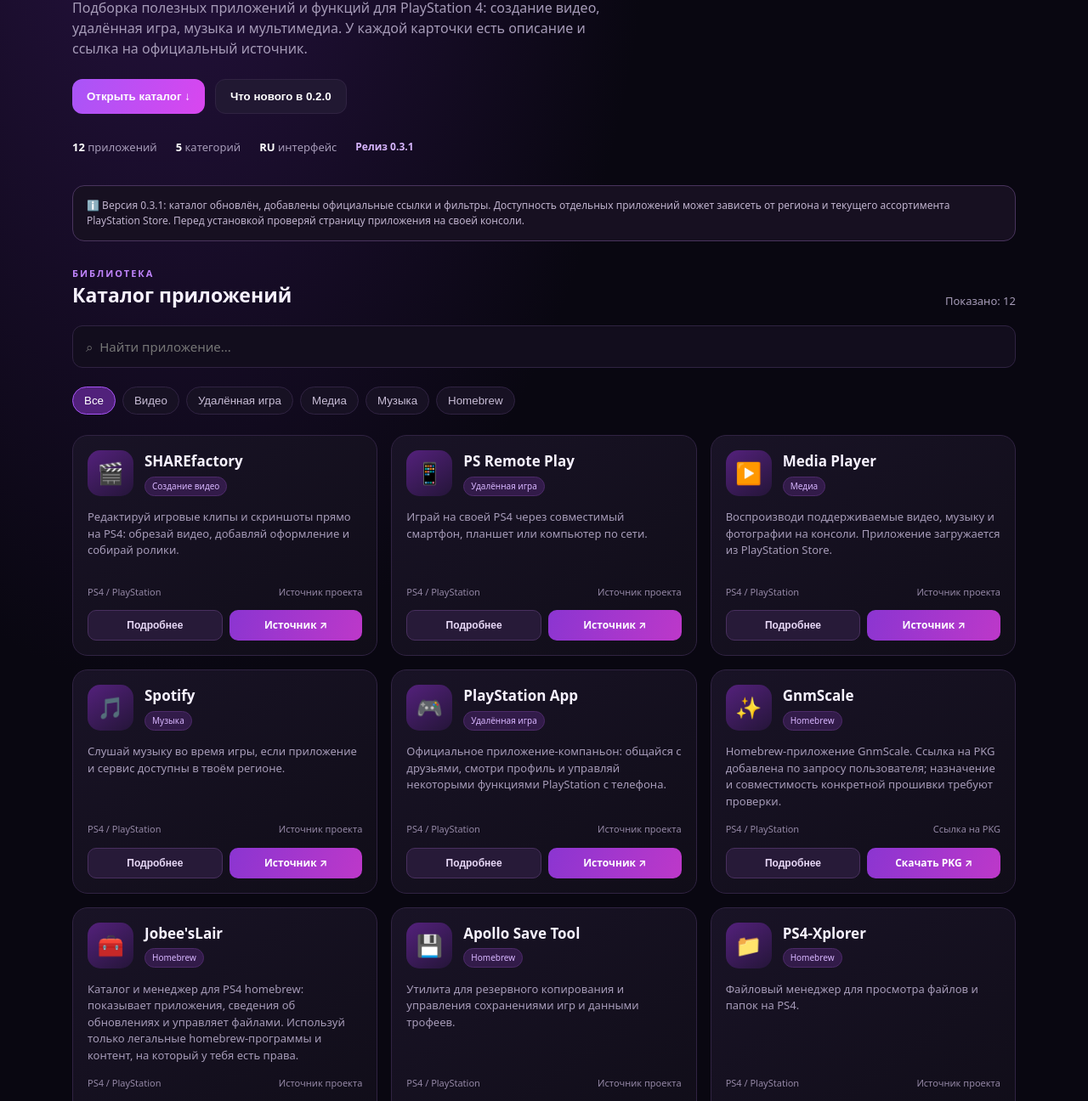
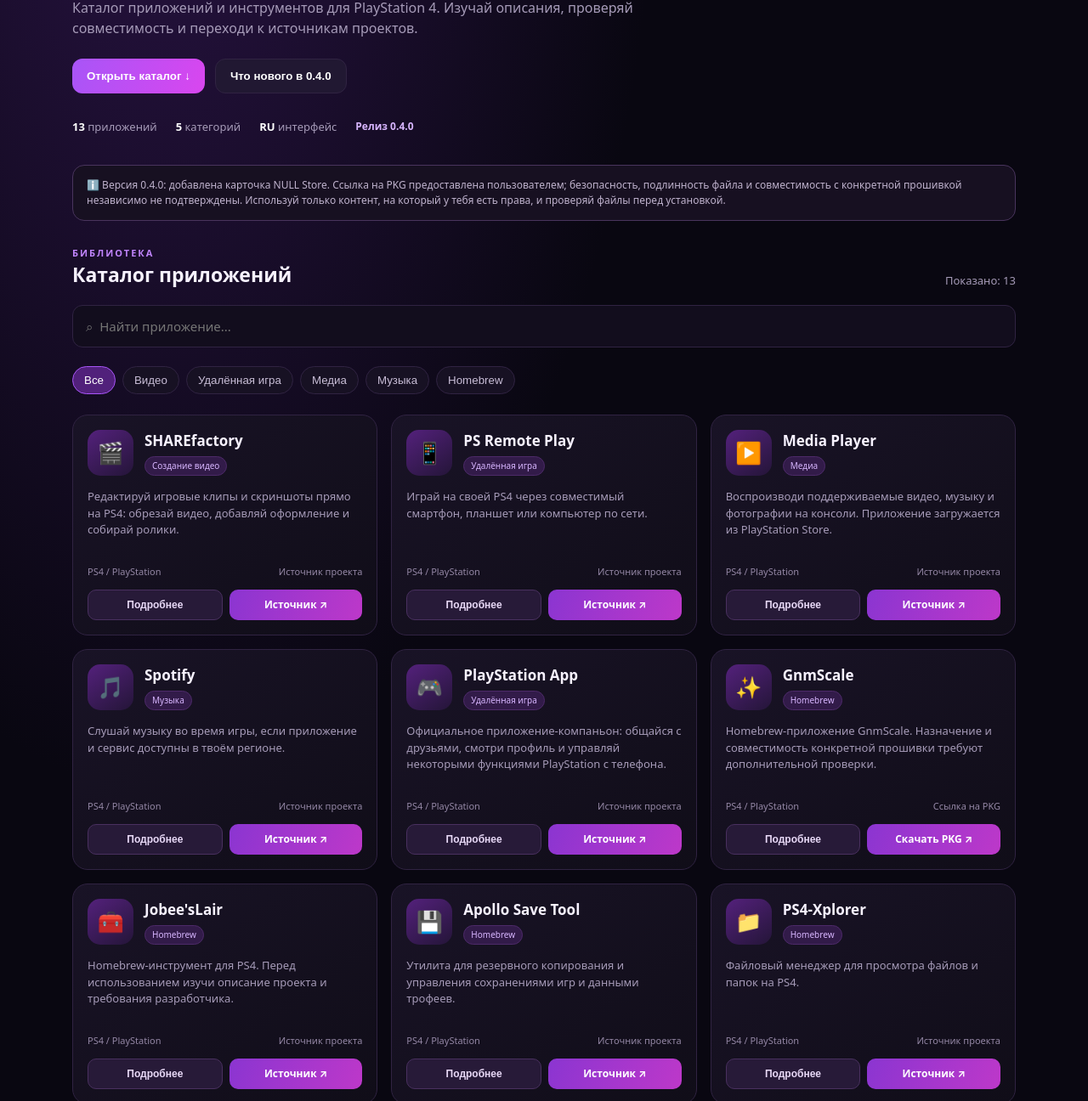
Before and after one commit to backlicks/ps4-ultimate-store, a plain HTML site: page index.html in a window 1280 px wide. Shown: the part 294-1590 px from the top of the page at 85% size. Drawn offline with Linux system fonts and the light colour scheme.

Commit message:
Update index.html

```diff
--- a/index.html
+++ b/index.html
@@ -4,7 +4,7 @@
 <meta charset="utf-8">
 <meta name="viewport" content="width=device-width, initial-scale=1">
 <meta name="theme-color" content="#090711">
-<title>PS4 ULTIMATE STORE — 0.3.1</title>
+<title>PS4 ULTIMATE STORE — 0.4.0</title>
 <style>
 :root{--bg:#090711;--panel:#141020;--panel2:#1c1530;--purple:#a855f7;--pink:#d946ef;--muted:#a69bb8;--line:#302342}
 *{box-sizing:border-box}html{scroll-behavior:smooth}body{margin:0;background:radial-gradient(ellipse at 15% 0%,#291344 0,transparent 38%),var(--bg);color:#f7f2ff;font:15px/1.5 system-ui,-apple-system,Segoe UI,Roboto,Arial}
@@ -12,7 +12,7 @@ header{position:sticky;top:0;z-index:5;background:#0b0813ef;backdrop-filter:blur
 .wrap{max-width:1150px;margin:auto;padding:0 20px}.nav{min-height:70px;display:flex;align-items:center;justify-content:space-between;gap:15px}
 .brand{font-weight:900;letter-spacing:.6px;font-size:19px}.brand span{color:var(--purple)}.pill{border:1px solid #563078;color:#d9b7ff;padding:5px 10px;border-radius:30px;font-size:11px;letter-spacing:1px}
 .hero{padding:55px 0 34px}.eyebrow{color:#c084fc;text-transform:uppercase;letter-spacing:2px;font-size:11px;font-weight:800}
-h1{font-size:clamp(34px,6vw,58px);line-height:1.04;margin:12px 0}.hero p{max-width:650px;color:var(--muted);font-size:16px}
+h1{font-size:clamp(34px,6vw,58px);line-height:1.04;margin:12px 0}.hero p{max-width:700px;color:var(--muted);font-size:16px}
 .hero-actions{display:flex;gap:12px;flex-wrap:wrap;margin-top:24px}.btn{border:0;border-radius:12px;padding:12px 17px;font-weight:800;cursor:pointer;background:linear-gradient(110deg,var(--purple),var(--pink));color:white}.btn.secondary{background:#211832;border:1px solid var(--line)}
 .stats{display:flex;gap:22px;flex-wrap:wrap;margin-top:30px;color:var(--muted);font-size:13px}.stats b{color:white}
 .toolbar{display:flex;gap:12px;flex-wrap:wrap;margin:18px 0 22px}.search{flex:1;min-width:210px;background:#120d1d;border:1px solid var(--line);border-radius:12px;padding:13px 15px;color:white;font:inherit;outline:none}.search:focus{border-color:var(--purple)}
@@ -35,18 +35,18 @@ a.inline{color:#d8b6ff}
 </style>
 </head>
 <body>
-<header><div class="wrap nav"><div class="brand">PS4 <span>ULTIMATE STORE</span></div><div class="pill">VERSION 0.3.1 · PUBLIC CATALOG</div></div></header>
+<header><div class="wrap nav"><div class="brand">PS4 <span>ULTIMATE STORE</span></div><div class="pill">VERSION 0.4.0 · PUBLIC CATALOG</div></div></header>
 <main class="wrap">
 <section class="hero">
 <div class="eyebrow">Твоя PlayStation. Твои возможности.</div>
 <h1>Больше возможностей<br><span style="color:#c084fc">для PS4.</span></h1>
-<p>Подборка полезных приложений и функций для PlayStation 4: создание видео, удалённая игра, музыка и мультимедиа. У каждой карточки есть описание и ссылка на официальный источник.</p>
-<div class="hero-actions"><button class="btn" onclick="document.getElementById('catalog').scrollIntoView({behavior:'smooth'})">Открыть каталог ↓</button><button class="btn secondary" onclick="showInfo()">Что нового в 0.2.0</button></div>
-<div class="stats"><span><b id="count">5</b> приложений</span><span><b>5</b> категорий</span><span><b>RU</b> интерфейс</span><span class="version">Релиз 0.3.1</span></div>
+<p>Каталог приложений и инструментов для PlayStation 4. Изучай описания, проверяй совместимость и переходи к источникам проектов.</p>
+<div class="hero-actions"><button class="btn" onclick="document.getElementById('catalog').scrollIntoView({behavior:'smooth'})">Открыть каталог ↓</button><button class="btn secondary" onclick="showInfo()">Что нового в 0.4.0</button></div>
+<div class="stats"><span><b id="count">13</b> приложений</span><span><b>5</b> категорий</span><span><b>RU</b> интерфейс</span><span class="version">Релиз 0.4.0</span></div>
 </section>
-<div class="notice">ℹ️ Версия 0.3.1: каталог обновлён, добавлены официальные ссылки и фильтры. Доступность отдельных приложений может зависеть от региона и текущего ассортимента PlayStation Store. Перед установкой проверяй страницу приложения на своей консоли.</div>
+<div class="notice">ℹ️ Версия 0.4.0: добавлена карточка NULL Store. Ссылка на PKG предоставлена пользователем; безопасность, подлинность файла и совместимость с конкретной прошивкой независимо не подтверждены. Используй только контент, на который у тебя есть права, и проверяй файлы перед установкой.</div>
 <section id="catalog">
-<div class="section-head"><div><div class="eyebrow">Библиотека</div><h2>Каталог приложений</h2></div><div class="muted" id="shown">Показано: 5</div></div>
+<div class="section-head"><div><div class="eyebrow">Библиотека</div><h2>Каталог приложений</h2></div><div class="muted" id="shown">Показано: 13</div></div>
 <div class="toolbar"><input id="search" class="search" placeholder="⌕  Найти приложение..." autocomplete="off"></div>
 <div class="filters" id="filters">
 <button class="filter active" data-filter="Все">Все</button><button class="filter" data-filter="Создание видео">Видео</button><button class="filter" data-filter="Удалённая игра">Удалённая игра</button><button class="filter" data-filter="Медиа">Медиа</button><button class="filter" data-filter="Музыка">Музыка</button><button class="filter" data-filter="Homebrew">Homebrew</button>
@@ -54,7 +54,7 @@ a.inline{color:#d8b6ff}
 <div class="grid" id="grid"></div>
 </section>
 </main>
-<footer><div class="wrap">PS4 ULTIMATE STORE · Независимый каталог сообщества. Не связан с Sony Interactive Entertainment. Ссылки ведут на страницы проектов и официальные ресурсы.</div></footer>
+<footer><div class="wrap">PS4 ULTIMATE STORE · Независимый каталог сообщества. Не связан с Sony Interactive Entertainment. Ссылки ведут на страницы проектов или внешние источники.</div></footer>
 <div class="modal" id="modal" onclick="if(event.target===this)closeModal()"><div class="modal-box"><button class="close" onclick="closeModal()">Закрыть ✕</button><div id="modal-content"></div></div></div>
 <script>
 const apps=[
@@ -63,20 +63,21 @@ const apps=[
 {name:"Media Player",icon:"▶️",category:"Медиа",desc:"Воспроизводи поддерживаемые видео, музыку и фотографии на консоли. Приложение загружается из PlayStation Store.",version:"Обновляется через PS Store",compat:"PlayStation 4; доступность проверь в PS Store",source:"Официальная справка PlayStation",url:"https://www.playstation.com/en-us/support/hardware/ps4/"},
 {name:"Spotify",icon:"🎵",category:"Музыка",desc:"Слушай музыку во время игры, если приложение и сервис доступны в твоём регионе.",version:"Обновляется через PS Store",compat:"PlayStation 4; требуется аккаунт Spotify",source:"Официальная справка PlayStation",url:"https://www.playstation.com/en-us/support/hardware/ps4/"},
 {name:"PlayStation App",icon:"🎮",category:"Удалённая игра",desc:"Официальное приложение-компаньон: общайся с друзьями, смотри профиль и управляй некоторыми функциями PlayStation с телефона.",version:"Актуальная версия в магазине приложений",compat:"Android / iOS; часть функций связана с PS4",source:"Официальная страница PlayStation App",url:"https://www.playstation.com/en-us/playstation-app/"},
-{name:"GnmScale",icon:"✨",category:"Homebrew",desc:"Homebrew-приложение GnmScale. Ссылка на PKG добавлена по запросу пользователя; назначение и совместимость конкретной прошивки требуют проверки.",version:"Не подтверждена; имя файла: IV0000-GNMS00001_00-GNMSCALE00000000-nofg.pkg",compat:"Требования к системной среде и совместимость конкретной прошивки не подтверждены",source:"MediaFire — ссылка предоставлена пользователем; файл 31,25 МБ, загрузка от 30.10.2026",url:"https://www.mediafire.com/file/lnrwap92lqeli6y/IV0000-GNMS00001_00-GNMSCALE00000000-nofg.pkg/file",download:true},
-{name:"Jobee'sLair",icon:"🧰",category:"Homebrew",desc:"Каталог и менеджер для PS4 homebrew: показывает приложения, сведения об обновлениях и управляет файлами. Используй только легальные homebrew-программы и контент, на который у тебя есть права.",version:"1.1.4 (по имени загруженного PKG)",compat:"Для homebrew-среды PS4; точную совместимость прошивки проверь у разработчика",source:"Официальный GitHub разработчика",url:"https://github.com/JVK3R/JobeesLair-PS4/releases",localFile:true},
+{name:"GnmScale",icon:"✨",category:"Homebrew",desc:"Homebrew-приложение GnmScale. Назначение и совместимость конкретной прошивки требуют дополнительной проверки.",version:"Не подтверждена; файл IV0000-GNMS00001_00-GNMSCALE00000000-nofg.pkg",compat:"Требования и совместимость не подтверждены",source:"MediaFire — ссылка предоставлена пользователем",url:"https://www.mediafire.com/file/lnrwap92lqeli6y/IV0000-GNMS00001_00-GNMSCALE00000000-nofg.pkg/file",download:true},
+{name:"Jobee'sLair",icon:"🧰",category:"Homebrew",desc:"Homebrew-инструмент для PS4. Перед использованием изучи описание проекта и требования разработчика.",version:"1.1.4 (по имени ранее указанного PKG)",compat:"Совместимость зависит от системной среды",source:"GitHub проекта",url:"https://github.com/JVK3R/JobeesLair-PS4/releases"},
 {name:"Apollo Save Tool",icon:"💾",category:"Homebrew",desc:"Утилита для резервного копирования и управления сохранениями игр и данными трофеев.",version:"Актуальную версию смотри в релизах",compat:"PS4 homebrew; совместимость зависит от системной среды",source:"GitHub проекта",url:"https://github.com/bucanero/apollo-ps4/releases"},
 {name:"PS4-Xplorer",icon:"📁",category:"Homebrew",desc:"Файловый менеджер для просмотра файлов и папок на PS4.",version:"Актуальную версию смотри в релизах",compat:"PS4 homebrew; совместимость зависит от системной среды",source:"GitHub проекта",url:"https://github.com/Lapy055/PS4-Xplorer/releases"},
-{name:"Itemzflow",icon:"🗂️",category:"Homebrew",desc:"Менеджер библиотеки приложений и игр для PS4. Используй только с собственными легальными данными.",version:"Актуальную версию смотри в релизах",compat:"PS4 homebrew; совместимость зависит от системной среды",source:"GitHub проекта",url:"https://github.com/LightningMods/Itemzflow"},
+{name:"Itemzflow",icon:"🗂️",category:"Homebrew",desc:"Менеджер библиотеки приложений и игр для PS4. Используй только со своими легальными данными.",version:"Актуальную версию смотри в релизах",compat:"PS4 homebrew; совместимость зависит от системной среды",source:"GitHub проекта",url:"https://github.com/LightningMods/Itemzflow"},
 {name:"PS MTP Explorer",icon:"🔌",category:"Homebrew",desc:"Инструмент для обмена файлами между PS4 и совместимыми устройствами через MTP.",version:"Актуальную версию смотри в релизах",compat:"PS4 homebrew; совместимость зависит от системной среды",source:"GitHub проекта",url:"https://github.com/nueex/ps-mtp-explorer"},
-{name:"Homebrew Store",icon:"🏪",category:"Homebrew",desc:"Каталог сообщества с homebrew-приложениями и небольшими проектами для PS4. Проверяй автора, лицензию и источник каждого приложения.",version:"Актуальную версию смотри у разработчика",compat:"PS4 homebrew; совместимость зависит от системной среды",source:"Страница проекта в ConsoleMods Wiki",url:"https://consolemods.org/wiki/PS4:Recommended_Setup"}
+{name:"Homebrew Store",icon:"🏪",category:"Homebrew",desc:"Каталог сообщества с homebrew-приложениями. Проверяй автора, лицензию и источник каждого приложения.",version:"Актуальную версию смотри у разработчика",compat:"PS4 homebrew; совместимость зависит от системной среды",source:"ConsoleMods Wiki",url:"https://consolemods.org/wiki/PS4:Recommended_Setup"},
+{name:"NULL Store",icon:"⬇️",category:"Homebrew",desc:"Стороннее приложение-каталог с функциями очереди загрузок. Пользуйся только для получения контента, на который у тебя есть права.",version:"1.0.0 (по адресу релиза)",compat:"Совместимость с конкретной прошивкой и требования к системной среде не подтверждены",source:"GitHub Releases — ссылка предоставлена пользователем",url:"https://github.com/lastrowcritic/null-store-ps4/releases/download/v1.0.0/NULL_store-PS4-1.0.pkg",download:true}
 ];
 let active="Все";
 const grid=document.getElementById("grid"),search=document.getElementById("search");
 function render(){
  const q=search.value.toLowerCase().trim();
  const list=apps.filter(a=>(active==="Все"||a.category===active)&&(a.name+" "+a.desc+" "+a.category).toLowerCase().includes(q));
- grid.innerHTML=list.map(a=>`<article class="card"><div class="card-top"><div class="app-icon">${a.icon}</div><div><h3>${a.name}</h3><span class="tag">${a.category}</span></div></div><p class="desc">${a.desc}</p><div class="meta"><span>PS4 / PlayStation</span><span>${a.download?"Ссылка на PKG":"Источник проекта"}</span></div><div class="card-actions"><button class="details" onclick="details('${a.name}')">Подробнее</button>${a.url?`<a class="source" href="${a.url}" target="_blank" rel="noopener noreferrer">${a.download?"Скачать PKG ↗":"Источник ↗"}</a>`:`<span class="source" style="display:grid;place-items:center;opacity:.7">Файл в проекте</span>`}</div></article>`).join("");
+ grid.innerHTML=list.map(a=>`<article class="card"><div class="card-top"><div class="app-icon">${a.icon}</div><div><h3>${a.name}</h3><span class="tag">${a.category}</span></div></div><p class="desc">${a.desc}</p><div class="meta"><span>PS4 / PlayStation</span><span>${a.download?"Ссылка на PKG":"Источник проекта"}</span></div><div class="card-actions"><button class="details" onclick="details('${a.name}')">Подробнее</button><a class="source" href="${a.url}" target="_blank" rel="noopener noreferrer">${a.download?"Скачать PKG ↗":"Источник ↗"}</a></div></article>`).join("");
  document.getElementById("shown").textContent="Показано: "+list.length;
  document.getElementById("count").textContent=apps.length;
 }
@@ -86,9 +87,9 @@ function openModal(html){document.getElementById("modal-content").innerHTML=html
 function closeModal(){document.getElementById("modal").classList.remove("open")}
 function details(name){
  const a=apps.find(x=>x.name===name);
- openModal(`<h2>${a.icon} ${a.name}</h2><span class="tag">${a.category}</span><p>${a.desc}</p><p><b>Версия:</b> ${a.version}<br><b>Совместимость:</b> ${a.compat}<br><b>Источник:</b> ${a.source}</p>${a.url?`<p><a class="inline" href="${a.url}" target="_blank" rel="noopener noreferrer">${a.download?"Открыть страницу загрузки ↗":"Открыть источник ↗"}</a></p>`:`<p class="muted">В карточке указан загруженный тобой PKG. Сам файл не вшит в HTML-каталог и не размещён на сайте.</p>`}<p class="muted">${a.download?"Внимание: ссылка ведёт на сторонний файл MediaFire, предоставленный пользователем. Его безопасность, подлинность и содержимое не проверены — учитывай это перед загрузкой.":"Каталог не раздаёт установочные файлы сторонних проектов. Проверяй авторство и совместимость перед использованием."}</p>`);
+ openModal(`<h2>${a.icon} ${a.name}</h2><span class="tag">${a.category}</span><p>${a.desc}</p><p><b>Версия:</b> ${a.version}<br><b>Совместимость:</b> ${a.compat}<br><b>Источник:</b> ${a.source}</p><p><a class="inline" href="${a.url}" target="_blank" rel="noopener noreferrer">${a.download?"Открыть ссылку на PKG ↗":"Открыть источник ↗"}</a></p><p class="muted">${a.download?"Внимание: это сторонний установочный файл по ссылке пользователя. Его безопасность, подлинность и содержимое независимо не проверены. Перед загрузкой оцени источник и используй только контент, на который у тебя есть права.":"Проверяй авторство, требования и совместимость перед использованием."}</p>`);
 }
-function showInfo(){openModal(`<h2>Что нового в 0.2.0</h2><ul><li>Каталог расширен до 12 карточек.</li><li>Добавлен раздел Homebrew и две карточки по загруженным тобой PKG.</li><li>Добавлены прямые ссылки на официальные страницы.</li><li>Добавлен поиск по названию и описанию.</li><li>Фильтры разделены по назначению, включая Homebrew.</li><li>Карточки показывают совместимость и способ получения.</li><li>Обновлена мобильная адаптация.</li></ul><p>В каталоге размещаются обычные приложения и официальные функции. Ссылки на неофициальные сборки, обход защиты и нечестные игровые преимущества не добавляются.</p>`)}
+function showInfo(){openModal(`<h2>Что нового в 0.4.0</h2><ul><li>Добавлена карточка NULL Store 1.0.0.</li><li>Добавлена кнопка перехода к указанному PKG.</li><li>Обновлены счётчик приложений и информация о релизе.</li><li>Сохранены поиск, фильтры, карточки и мобильная адаптация.</li><li>Добавлено предупреждение о непроверенном стороннем файле.</li></ul>`)}
 render();
 </script>
 </body>
```
